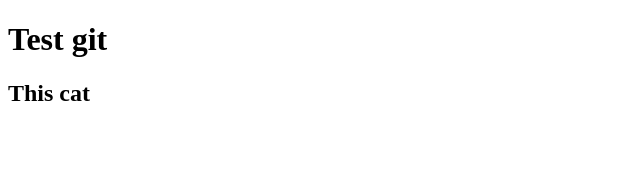
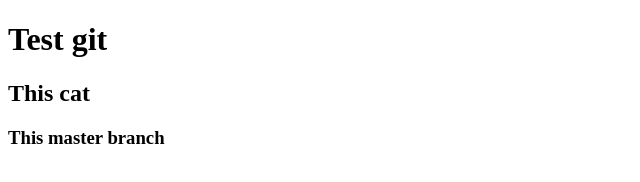
Before and after one commit to markhryshchenko/testGit, a plain HTML site: page index.html in a window 1280 px wide. Shown: the whole page, without its empty margins (0-640 px from the left). Drawn offline with Linux system fonts and the light colour scheme.

Commit message:
this branch master and h3 headers

```diff
--- a/index.html
+++ b/index.html
@@ -9,5 +9,6 @@
 <body>
     <h1>Test git</h1>
     <h2>This cat</h2>
+    <h3>This master branch</h3>
 </body>
 </html>
```
